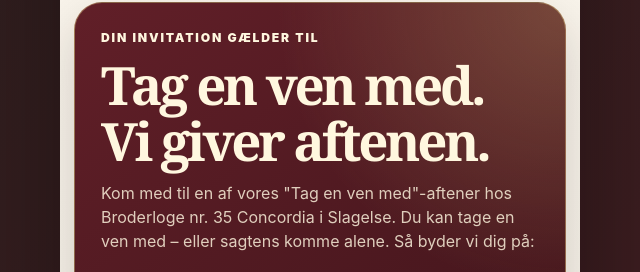
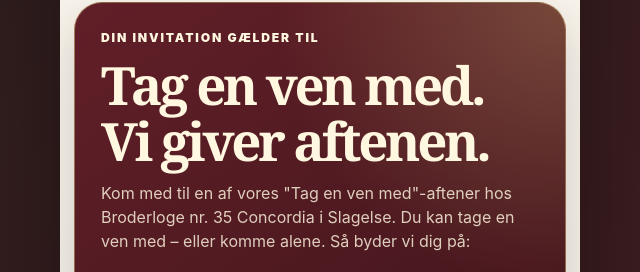
Before and after one commit to concordia35/Token, a plain HTML site: page ekstra/index.html in a window 1280 px wide. Shown: the part 827-1099 px from the top of the page, 320-960 px from the left. Drawn offline with Linux system fonts and the light colour scheme.

Commit message:
Update index.html

```diff
--- a/ekstra/index.html
+++ b/ekstra/index.html
@@ -31,7 +31,7 @@
       <section class="reward-card reveal" aria-labelledby="reward-title">
         <p class="eyebrow">Din invitation gælder til</p>
         <h2 id="reward-title">Tag en ven med. Vi giver aftenen.</h2>
-        <p>Kom med til en af vores "Tag en ven med"-aftener hos Broderloge nr. 35 Concordia i Slagelse. Du kan tage en ven med – eller sagtens komme alene. Så byder vi dig på:</p>
+        <p>Kom med til en af vores "Tag en ven med"-aftener hos Broderloge nr. 35 Concordia i Slagelse. Du kan tage en ven med – eller komme alene. Så byder vi dig på:</p>
 
         <div class="reward-list">
           <div class="reward-item">
```
